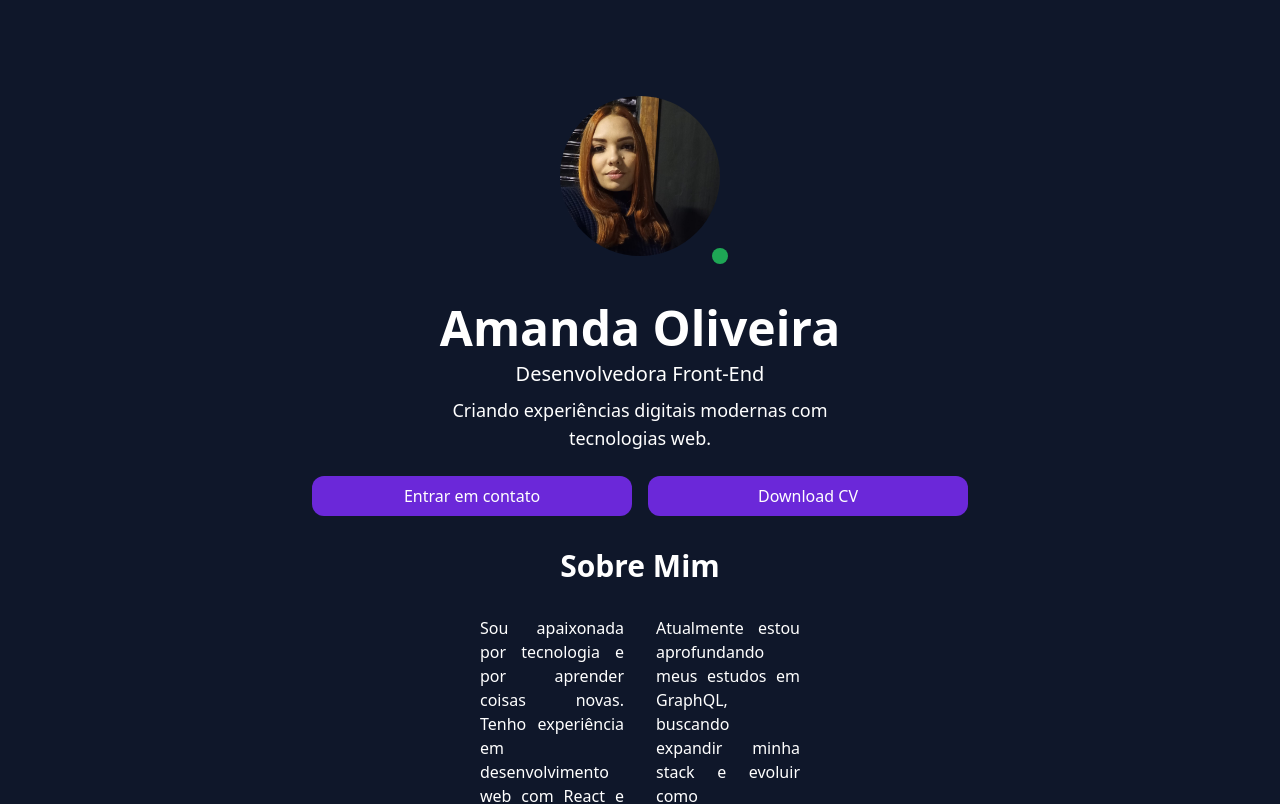
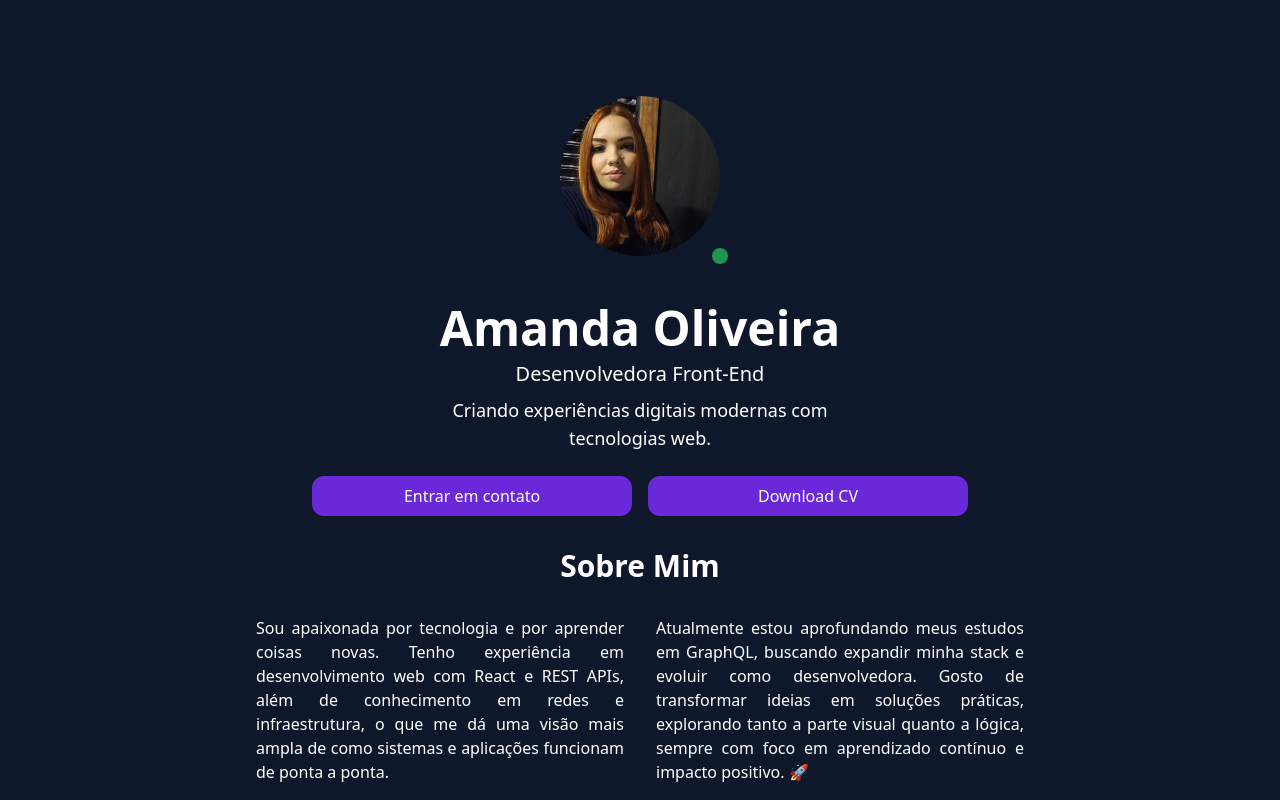
Before and after one commit to amandap10/portifolio, a React (Vite) app: page / in a window 1280 px wide. Shown: the top 804 px of the page. Built offline with nearby package versions, Linux system fonts and the light colour scheme.

Commit message:
feat: adding features

```diff
--- a/src/Components/About.tsx
+++ b/src/Components/About.tsx
@@ -4,14 +4,14 @@ function About() {
   return (
 
     <div className="flex flex-col text-center items-center text-white">
-      <div className='max-w-4xl mx-auto'>
+      <div className='max-w-2xl p-6 sm:p-0 max-w-screen-md mx-auto'>
         <h2 className="text-2xl md:text-3xl font-bold text-center mb-8 gradient-text">
           Sobre Mim
         </h2>
 
-        <div className="flex justify-center w-80 grid md:grid-cols-2 gap-8">
+        <div className="flex justify-center grid md:grid-cols-2 gap-8">
 
-          <p className="text-justify">
+          <p className="flex text-justify">
             Sou apaixonada por tecnologia e por aprender coisas novas. Tenho experiência em desenvolvimento web
             com React e REST APIs, além de conhecimento em redes e infraestrutura, o que me dá uma visão mais
             ampla de como sistemas e aplicações funcionam de ponta a ponta.
```
